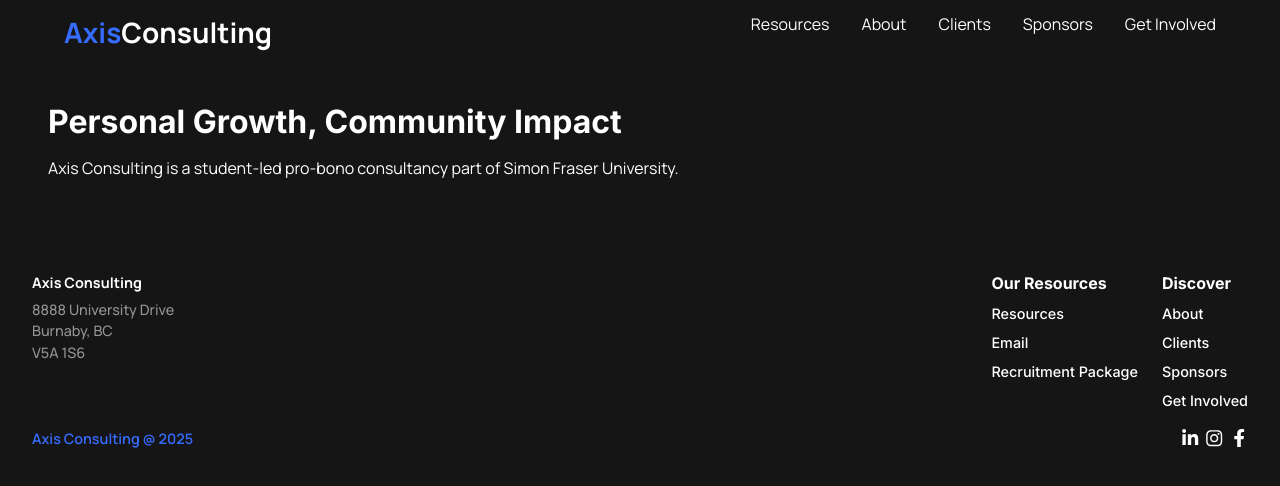
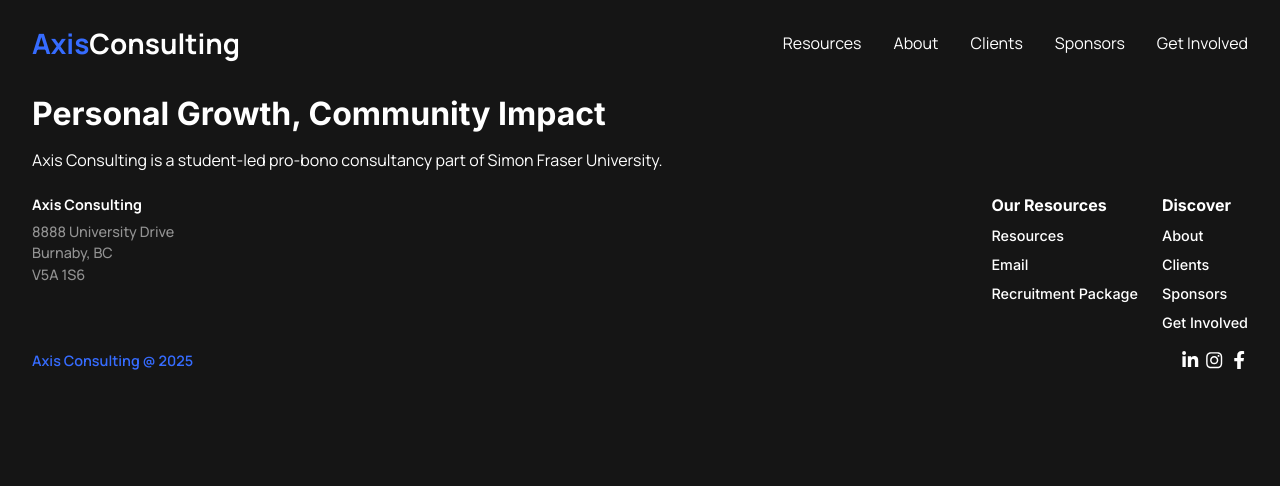
Before and after one commit to axisconsulting/axis-frontend, a React (Vite) app: page / in a window 1280 px wide. Shown: the top 486 px of the page. Built offline with nearby package versions, Linux system fonts and the light colour scheme.

Commit message:
fix nav styling issues and mobile menu

```diff
--- a/src/App.tsx
+++ b/src/App.tsx
@@ -1,18 +1,36 @@
 import { Outlet } from "react-router-dom";
 import Navbar from "./components/navbar/Navbar";
 import Footer from "./components/footer/Footer";
+import styled from "styled-components";
+import { BREAKPOINTS } from "./constants/breakpoints";
+
+const RootWrapper = styled.div`
+   margin: 0 1rem;
+
+   @media (min-width: ${BREAKPOINTS.MEDIUM}) {
+      margin: 0 1.5rem;
+   }
+
+   @media (min-width: ${BREAKPOINTS.LARGE}) {
+      margin: 0 2rem;
+   }
+`;
+
+const ChildWrapper = styled.div`
+   padding-top: 6rem;
+`;
 
 /*
  * This is the main App component that includes the Navbar, an Outlet for rendering child routes, and the footer
  */
 export default function App() {
    return (
-      <div>
+      <RootWrapper>
          <Navbar />
-         <div style={{ paddingTop: "5rem", padding: "5rem 24px 24px 24px" }}>
+         <ChildWrapper>
             <Outlet />
-         </div>
+         </ChildWrapper>
          <Footer />
-      </div>
+      </RootWrapper>
    );
 }
--- a/src/components/footer/Footer.tsx
+++ b/src/components/footer/Footer.tsx
@@ -3,7 +3,6 @@
 // import { MdOutlineEmail } from "react-icons/md";
 import Hyperlink from "../hyperlink/Hyperlink";
 import {
-   Wrapper,
    TopNav,
    AddressDesktop,
    RightCols,
@@ -20,7 +19,7 @@
 
 export default function Footer() {
    return (
-      <Wrapper>
+      <>
          <TopNav>
             <AddressDesktop>
                <h6>Axis Consulting</h6>
@@ -89,6 +88,6 @@
                </div>
             </AddressMobile>
          </BottomBar>
-      </Wrapper>
+      </>
    );
 }
--- a/src/components/footer/footer.styled.ts
+++ b/src/components/footer/footer.styled.ts
@@ -1,10 +1,6 @@
 // footer.styled.ts
 import styled from "styled-components";
 import { BREAKPOINTS } from "../../constants/breakpoints";
-
-export const Wrapper = styled.footer`
-   margin: 0 2rem;
-`;
 
 export const TopNav = styled.nav`
    padding-top: 5rem;
--- a/src/components/navbar/Navbar.tsx
+++ b/src/components/navbar/Navbar.tsx
@@ -1,7 +1,8 @@
-import { useState } from "react";
+import { useEffect, useRef, useState } from "react";
 import { Link } from "react-router-dom";
 import { IoMenu } from "react-icons/io5";
 import { ROUTES } from "../../constants/routes";
+import { ROUTE_STRINGS } from "../../constants/route-strings";
 import {
    NavbarContainer,
    NavbarContent,
@@ -12,38 +13,99 @@
    MobileMenuButton,
    NavLinks,
    NavLink,
+   Backdrop,
 } from "./navbar.styled";
-import { ROUTE_STRINGS } from "../../constants/route-strings";
+import { BREAKPOINTS } from "../../constants/breakpoints";
 
 export default function Navbar() {
    const [isOpen, setIsOpen] = useState(false);
+   const containerRef = useRef<HTMLElement | null>(null);
 
-   const toggleNavbar = () => {
-      setIsOpen(!isOpen);
+   const toggleNavbar = () => setIsOpen((v) => !v);
+   const closeNavbar = () => setIsOpen(false);
+
+   // Close on route click (mobile)
+   const onNavClick = () => closeNavbar();
+
+   // Close on click-away + Escape (mobile only)
+   useEffect(() => {
+      if (!isOpen) return;
+
+      const mq = window.matchMedia(`(min-width: ${BREAKPOINTS.LARGE})`);
+      const isDesktop = mq.matches;
+      if (isDesktop) return; // only apply on mobile
+
+      const handleClickAway = (e: MouseEvent | TouchEvent) => {
+         const target = e.target as Node | null;
+         if (containerRef.current && target && !containerRef.current.contains(target)) {
+            closeNavbar();
+         }
       };
 
+      const handleEsc = (e: KeyboardEvent) => {
+         if (e.key === "Escape") closeNavbar();
+      };
+
+      document.addEventListener("mousedown", handleClickAway);
+      document.addEventListener("touchstart", handleClickAway, { passive: true });
+      document.addEventListener("keydown", handleEsc);
+
+      // Keep in sync if the viewport changes while open
+      const handleMQChange = (ev: MediaQueryListEvent) => {
+         if (ev.matches) closeNavbar();
+      };
+      mq.addEventListener?.("change", handleMQChange);
+
+      return () => {
+         document.removeEventListener("mousedown", handleClickAway);
+         document.removeEventListener("touchstart", handleClickAway);
+         document.removeEventListener("keydown", handleEsc);
+         mq.removeEventListener?.("change", handleMQChange);
+      };
+   }, [isOpen]);
+
    return (
-      <NavbarContainer $isOpen={isOpen}>
+      <>
+         {/* Backdrop only shows on mobile when open; click to close */}
+         {isOpen && <Backdrop onClick={closeNavbar} />}
+
+         <NavbarContainer ref={containerRef} $isOpen={isOpen}>
             <NavbarContent>
                <NavbarHeader>
                   <Logo>
-                  <Link to={ROUTES.HOME}>
+                     <Link to={ROUTES.HOME} onClick={onNavClick}>
                         <LogoAccent>Axis</LogoAccent>
                         <LogoText> Consulting</LogoText>
                      </Link>
                   </Logo>
-               <MobileMenuButton onClick={toggleNavbar}>
+                  <MobileMenuButton
+                     onClick={toggleNavbar}
+                     aria-expanded={isOpen}
+                     aria-controls="mobile-nav-links"
+                     aria-label="Toggle navigation">
                      {isOpen ? "✕" : <IoMenu />}
                   </MobileMenuButton>
                </NavbarHeader>
-            <NavLinks $isOpen={isOpen}>
-               <NavLink to={ROUTES.RESOURCES}>{ROUTE_STRINGS.RESOURCES}</NavLink>
-               <NavLink to={ROUTES.ABOUT}>{ROUTE_STRINGS.ABOUT}</NavLink>
-               <NavLink to={ROUTES.CLIENTS}>{ROUTE_STRINGS.CLIENTS}</NavLink>
-               <NavLink to={ROUTES.SPONSORS}>{ROUTE_STRINGS.SPONSORS}</NavLink>
-               <NavLink to={ROUTES.GET_INVOLVED}>{ROUTE_STRINGS.GET_INVOLVED}</NavLink>
+
+               <NavLinks id="mobile-nav-links" $isOpen={isOpen} role="menu">
+                  <NavLink to={ROUTES.RESOURCES} onClick={onNavClick} role="menuitem">
+                     {ROUTE_STRINGS.RESOURCES}
+                  </NavLink>
+                  <NavLink to={ROUTES.ABOUT} onClick={onNavClick} role="menuitem">
+                     {ROUTE_STRINGS.ABOUT}
+                  </NavLink>
+                  <NavLink to={ROUTES.CLIENTS} onClick={onNavClick} role="menuitem">
+                     {ROUTE_STRINGS.CLIENTS}
+                  </NavLink>
+                  <NavLink to={ROUTES.SPONSORS} onClick={onNavClick} role="menuitem">
+                     {ROUTE_STRINGS.SPONSORS}
+                  </NavLink>
+                  <NavLink to={ROUTES.GET_INVOLVED} onClick={onNavClick} role="menuitem">
+                     {ROUTE_STRINGS.GET_INVOLVED}
+                  </NavLink>
                </NavLinks>
             </NavbarContent>
          </NavbarContainer>
+      </>
    );
 }
--- a/src/components/navbar/navbar.styled.ts
+++ b/src/components/navbar/navbar.styled.ts
@@ -1,5 +1,6 @@
 import styled from "styled-components";
 import { Link } from "react-router-dom";
+import { BREAKPOINTS } from "../../constants/breakpoints";
 
 export const NavbarContainer = styled.header<{ $isOpen: boolean }>`
    position: fixed;
@@ -14,11 +15,11 @@
    height: fit-content;
    width: 100%;
    background: ${({ $isOpen, theme }) => ($isOpen ? theme.tokens.navBg : "transparent")};
-   box-shadow: ${({ $isOpen }) => ($isOpen ? "0 10px 15px -3px rgba(0, 0, 0, 0.1)" : "none")};
+   box-shadow: ${({ $isOpen }) => ($isOpen ? "0 10px 15px -3px rgba(0,0,0,.1)" : "none")};
    border-radius: ${({ $isOpen }) => ($isOpen ? "0" : "1rem")};
    transition: all 0.2s ease-in-out;
 
-   @media (min-width: 1024px) {
+   @media (min-width: ${BREAKPOINTS.LARGE}) {
       background: transparent;
       box-shadow: none;
       border-radius: 0;
@@ -29,15 +30,19 @@
    display: flex;
    flex-direction: column;
    justify-content: space-between;
-   padding: 0 5%;
    background: transparent;
    width: 100%;
-   margin: 1rem 0;
 
-   @media (min-width: 1024px) {
+   /* Padding to match root wrapper */
+   padding: 0.5rem 1rem;
+
+   @media (min-width: ${BREAKPOINTS.MEDIUM}) {
+      padding: 0.5rem 1.5rem;
+   }
+
+   @media (min-width: ${BREAKPOINTS.LARGE}) {
+      padding: 1rem 2rem;
       flex-direction: row;
-      padding: 1% 5%;
-      margin: 0;
    }
 `;
 
@@ -90,7 +95,7 @@
    cursor: pointer;
    padding: 0.5rem;
 
-   @media (min-width: 1024px) {
+   @media (min-width: ${BREAKPOINTS.LARGE}) {
       display: none;
    }
 
@@ -107,18 +112,18 @@
    width: 100%;
    white-space: nowrap;
    border-top: 1px solid ${({ theme }) => theme.colors.text};
-   padding-top: 1rem;
+   padding: 1rem 0;
    margin-top: ${({ $isOpen }) => ($isOpen ? "1rem" : "-25rem")};
    opacity: ${({ $isOpen }) => ($isOpen ? 1 : 0)};
    transition: all 0.3s ease-in-out;
 
-   @media (min-width: 1024px) {
+   @media (min-width: ${BREAKPOINTS.LARGE}) {
       flex-direction: row;
       justify-content: flex-end;
+      align-items: center;
       gap: 2rem;
       width: fit-content;
       border-top: none;
-      padding-top: 0;
       margin-top: 0;
       opacity: 1;
    }
@@ -131,11 +136,25 @@
    padding: 0.5rem 0;
 
    &:hover,
-   &:focus {
+   &:focus-visible {
       color: ${({ theme }) => theme.colors.accent};
    }
 
-   @media (min-width: 1024px) {
+   @media (min-width: ${BREAKPOINTS.LARGE}) {
       padding: 0;
    }
 `;
+
+/* NEW: Backdrop under the navbar (z-index 40), only on mobile */
+export const Backdrop = styled.div`
+   position: fixed;
+   inset: 0;
+   z-index: 40;
+   background: rgba(0, 0, 0, 0.35);
+   backdrop-filter: saturate(150%) blur(1px);
+   transition: opacity 0.2s ease-in-out;
+
+   @media (min-width: ${BREAKPOINTS.LARGE}) {
+      display: none;
+   }
+`;
--- a/src/pages/Home.tsx
+++ b/src/pages/Home.tsx
@@ -3,14 +3,11 @@
 
 export default function Home() {
    return (
-      <div style={{ padding: 24 }}>
+      <div>
          <h1>Personal Growth, Community Impact</h1>
          <p>
             Axis Consulting is a student-led pro-bono consultancy part of Simon Fraser University.
          </p>
-         {/* <DemoCard />
-         <FontDemo /> */}
-         <br />
       </div>
    );
 }
```
Lines whose indentation alone changed are shown as unchanged.
